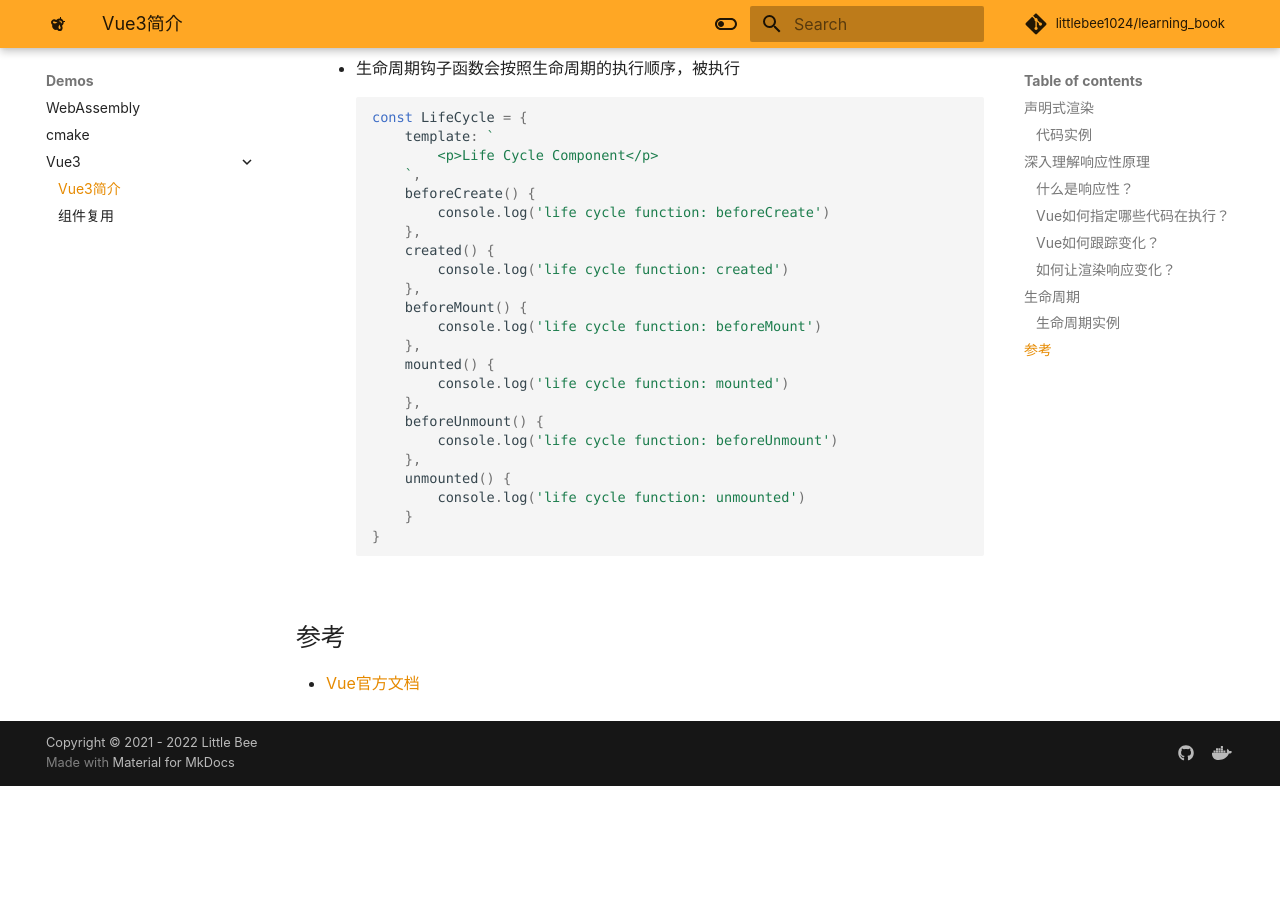
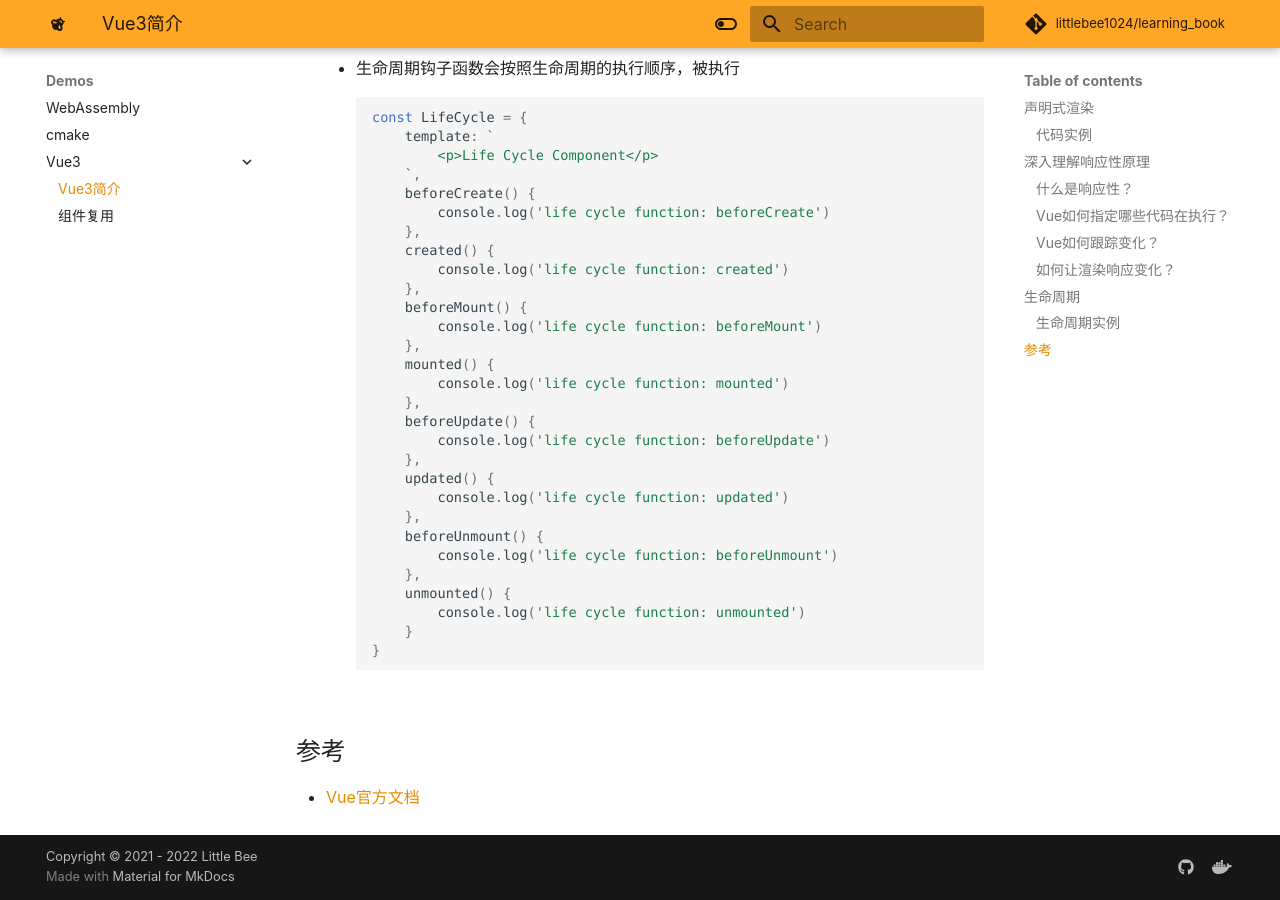
Before and after one commit to LittleBee1024/learning_book, an MkDocs documentation site: the page built from docs/demos/vue/intro/README.md, in a window 1280 px wide and 900 px high, scrolled down 5896 px. Built offline with MkDocs 1.6.1 and Material for MkDocs 9.7.7, drawn with Linux system fonts in a browser that asks for light colours; some web fonts are replaced; comment, search, counter and statistics services are not loaded; before the commit the page ends 6682 px from its top, so only the background shows below that.

Commit message:
update doc

```diff
--- a/docs/demos/vue/intro/README.md
+++ b/docs/demos/vue/intro/README.md
@@ -134,6 +134,12 @@ console.log(proxy.meal)
         mounted() {
             console.log('life cycle function: mounted')
         },
+        beforeUpdate() {
+            console.log('life cycle function: beforeUpdate')
+        },
+        updated() {
+            console.log('life cycle function: updated')
+        },
         beforeUnmount() {
             console.log('life cycle function: beforeUnmount')
         },
```
